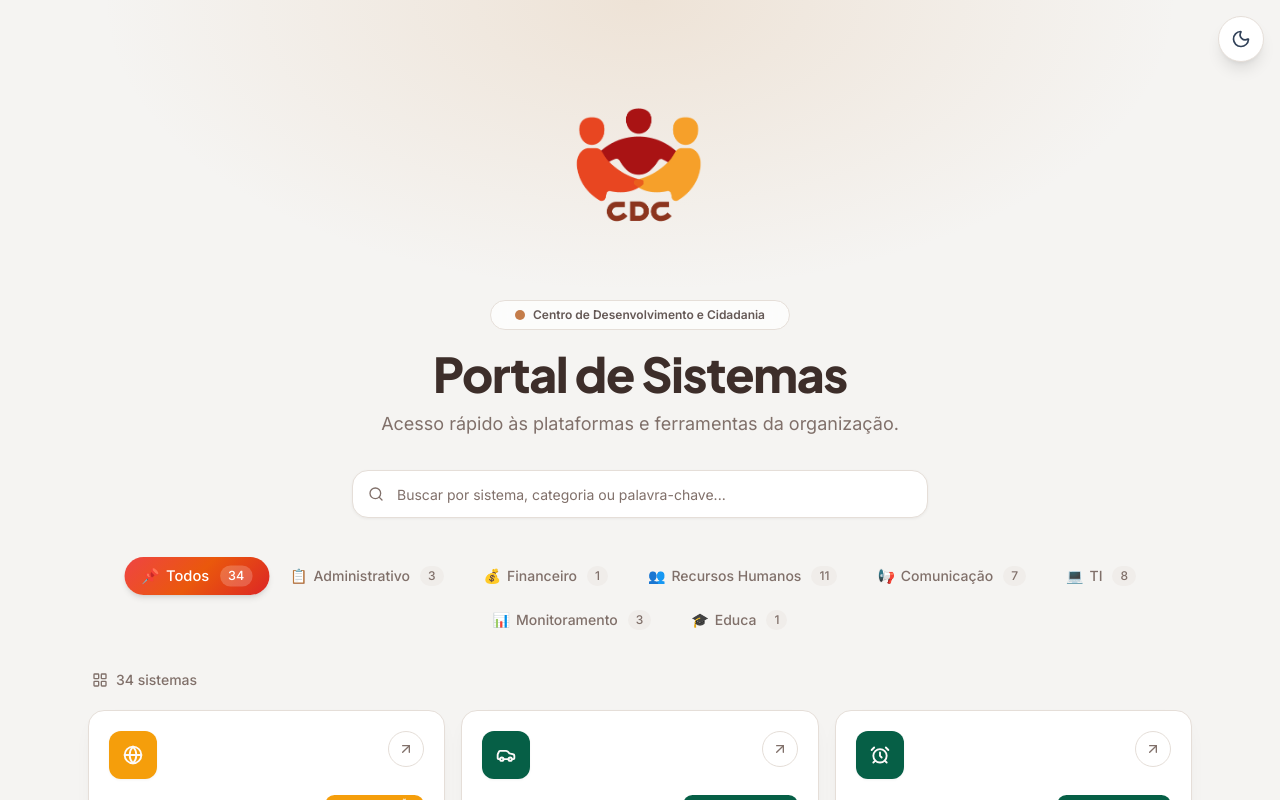
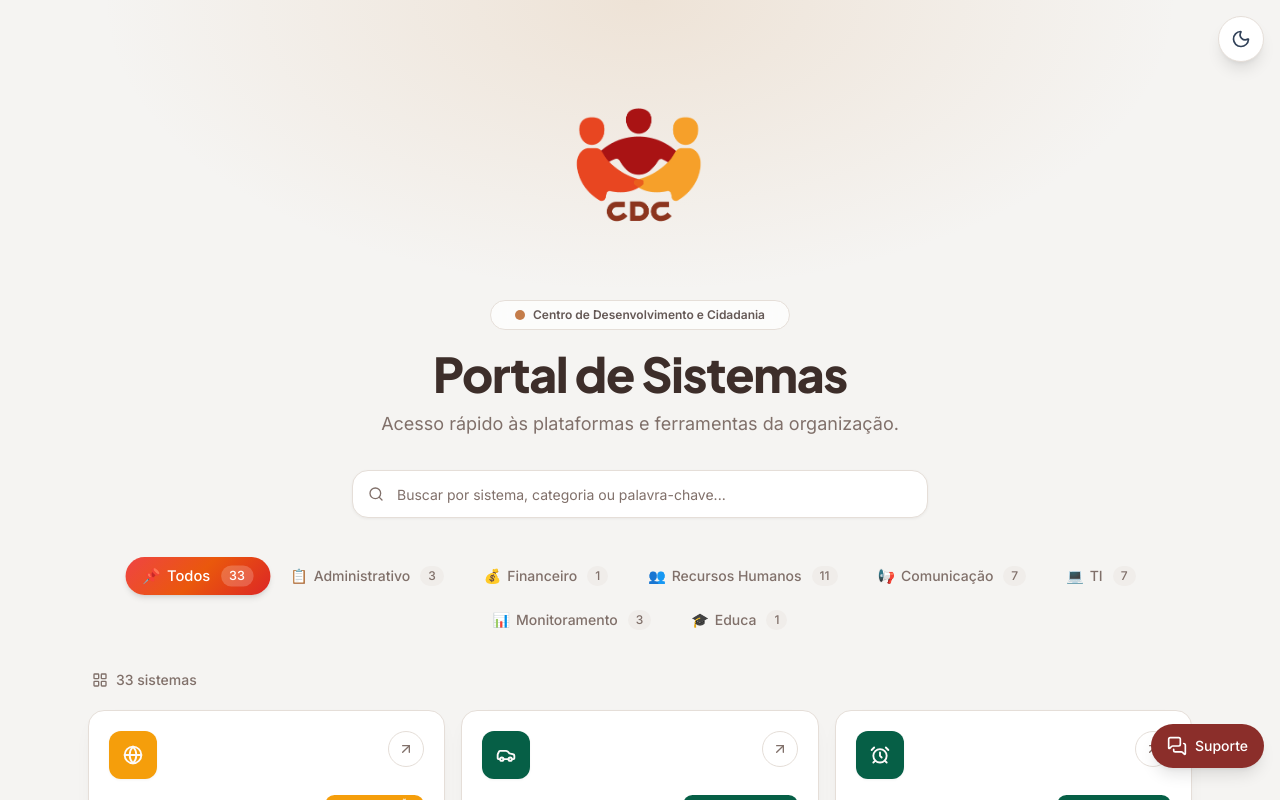
Before and after one commit to KleberFanini/integracao-cdc, a Next.js app: page / in a window 1280 px wide. Shown: the top 800 px of the page. Built offline with nearby package versions, Linux system fonts and the light colour scheme.

Commit message:
Novo Botão para o Formulário

```diff
--- a/src/app/page.tsx
+++ b/src/app/page.tsx
@@ -206,6 +206,17 @@ export default function Home() {
         )}
       </button>
 
+      {/* Botão de Suporte */}
+      <a
+        href="https://wkf.ms/4cI1hYr"
+        target="_blank"
+        rel="noopener noreferrer"
+        className="fixed bottom-8 right-4 z-50 flex items-center gap-2 px-4 py-3 rounded-full bg-[var(--brand-red)] text-white shadow-lg transition-all duration-300 hover:scale-105 hover:shadow-xl hover:bg-red-700 group"
+      >
+        <MessagesSquare className="h-5 w-5 transition-transform duration-300 group-hover:rotate-12" />
+        <span className="text-sm font-medium hidden sm:inline">Suporte</span>
+      </a>
+
       <div
         aria-hidden
         className="pointer-events-none absolute inset-x-0 top-0 h-[520px]"
--- a/src/data/systems.json
+++ b/src/data/systems.json
@@ -224,14 +224,6 @@
         "department": "TI"
     },
     {
-        "name": "Formulário do Monday",
-        "description": "Formulário de solicitações de sistemas",
-        "url": "https://wkf.ms/4cI1hYr",
-        "icon": "FileSpreadsheet",
-        "category": "Formulário",
-        "department": "TI"
-    },
-    {
         "name": "Instagram",
         "description": "Página do CDC no Instagram",
         "url": "https://www.instagram.com/cdc_osc/",
```
